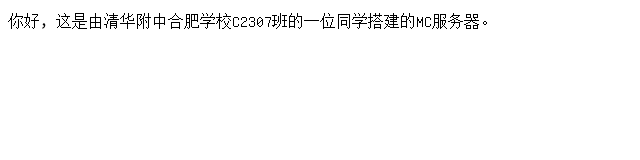
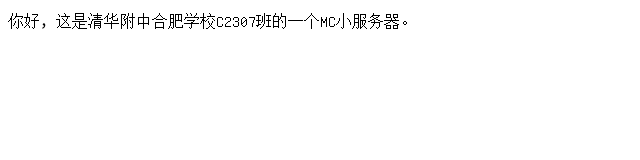
Before and after one commit to C2307/mc, a plain HTML site: page index.html in a window 1280 px wide. Shown: the whole page, without its empty margins (0-640 px from the left). Drawn offline with Linux system fonts and the light colour scheme.

Commit message:
Update index.html

```diff
--- a/index.html
+++ b/index.html
@@ -17,6 +17,6 @@
           content="width=device-width, user-scalable=no, initial-scale=1.0, maximum-scale=1.0, minimum-scale=1.0">
 </head>
 <body>
-    <a>你好，这是由清华附中合肥学校C2307班的一位同学搭建的MC服务器。</a>
+    <a>你好，这是清华附中合肥学校C2307班的一个MC小服务器。</a>
 </body>
 </html>
```
